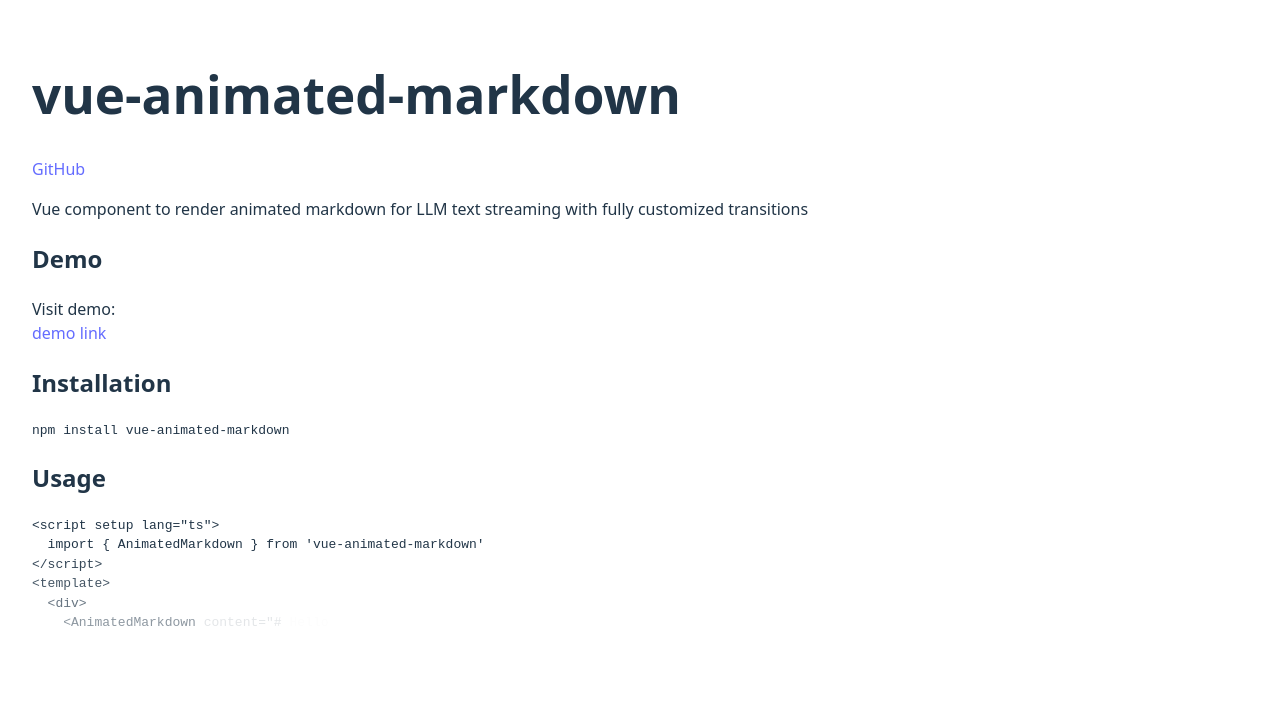
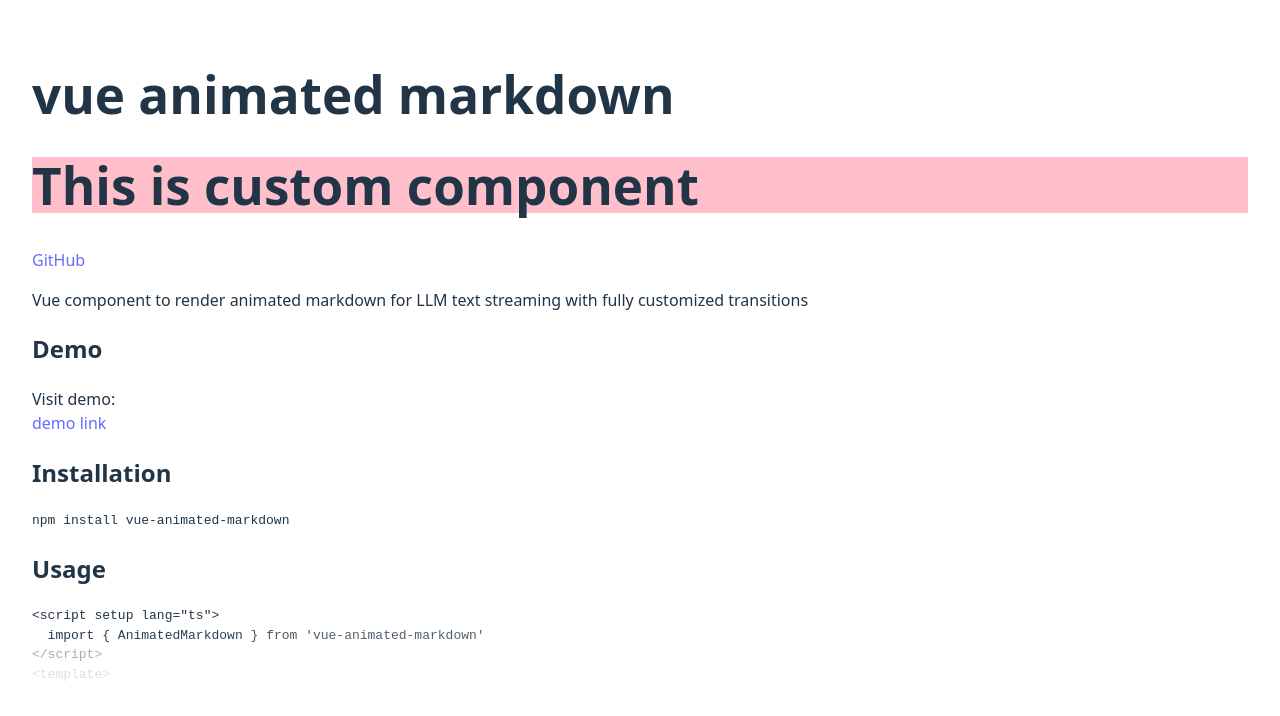
Before and after one commit to cjboy76/vue-animated-markdown, a Vue app in the folder packages/playground/: page / in a window 1280 px wide. Shown: the top 716 px of the page. Built offline with nearby package versions, Linux system fonts and the light colour scheme.

Commit message:
feat: custom component

```diff
--- a/packages/playground/package.json
+++ b/packages/playground/package.json
@@ -9,6 +9,7 @@
     "preview": "vite preview"
   },
   "dependencies": {
+    "rehype-raw": "^7.0.0",
     "remark-gfm": "^4.0.1",
     "vue": "^3.5.13",
     "vue-animated-markdown": "workspace:*"
--- a/packages/playground/src/App.vue
+++ b/packages/playground/src/App.vue
@@ -2,6 +2,7 @@
 import { ref } from 'vue'
 import { AnimatedMarkdown } from 'vue-animated-markdown'
 import remarkGfm from 'remark-gfm'
+import rehypeRaw from 'rehype-raw'
 import { text } from './text'
 
 const markdownText = text
@@ -19,11 +20,13 @@
 }, 10)
 
 const remarkPlugins = [remarkGfm]
+const rehypePlugins = [rehypeRaw]
 </script>
 
 <template>
   <div>
-    <AnimatedMarkdown :content="content" seperator="word" transition="fade-in" :remark-plugins='remarkPlugins' />
+    <AnimatedMarkdown :content="content" seperator="word" transition="fade-in" :remark-plugins='remarkPlugins'
+      :rehype-plugins='rehypePlugins' />
   </div>
 </template>
 
--- /dev/null
+++ b/packages/playground/src/CustomComponent.vue
@@ -0,0 +1,6 @@
+<template>
+    <h1 style='background-color: pink;'>
+        This is custom component
+    </h1>
+
+</template>
--- a/packages/playground/src/main.ts
+++ b/packages/playground/src/main.ts
@@ -1,5 +1,8 @@
 import { createApp } from 'vue'
 import './style.css'
 import App from './App.vue'
+import CustomComponent from './CustomComponent.vue'
 
-createApp(App).mount('#app')
+const app = createApp(App)
+app.component('CustomComponent', CustomComponent)
+app.mount('#app')
--- a/packages/playground/src/text.ts
+++ b/packages/playground/src/text.ts
@@ -1,4 +1,7 @@
-export const text = `# vue-animated-markdown
+export const text = `
+# vue animated markdown
+
+<custom-component></custom-component>
 
 [GitHub](https://github.com/cjboy76/vue-animated-markdown)
 
```
Also changed, not shown: 1 other file (tests, documents, lock files or other folders).
